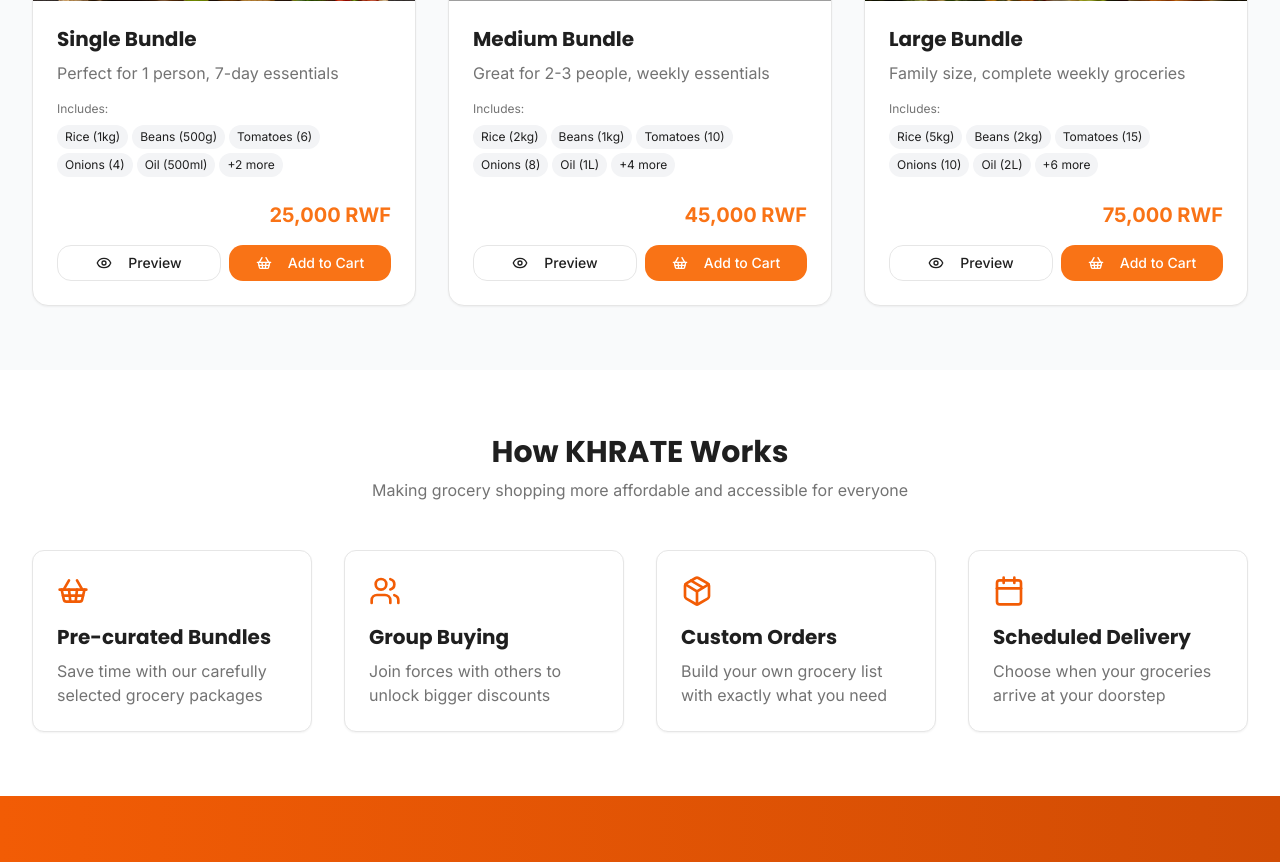
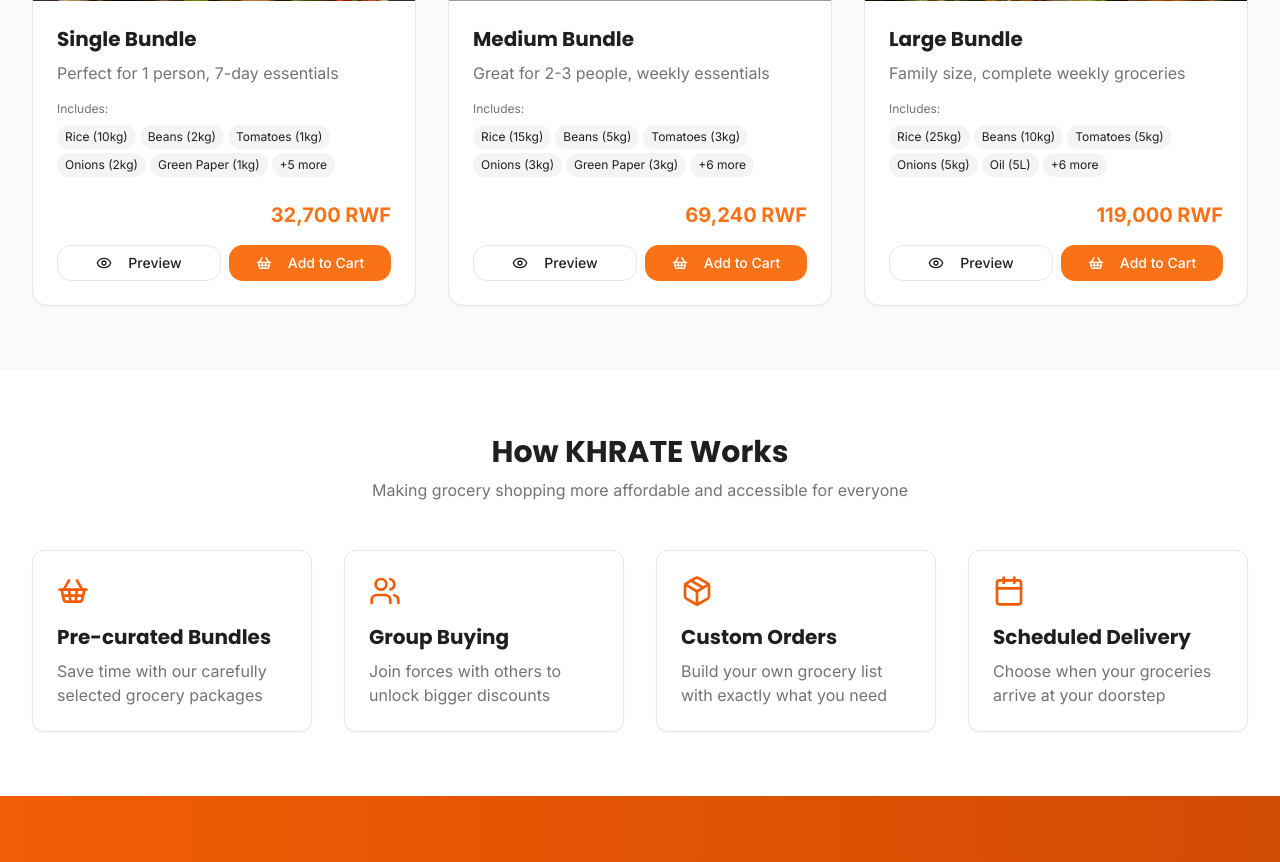
Before and after one commit to ewuket/khrate-app, a React (Vite) app: page / in a window 1280 px wide. Shown: the part 1040-1902 px from the top of the page. Built offline with nearby package versions, Linux system fonts and the light colour scheme; grey boxes are pictures that could not be loaded.

Commit message:
Fix: Update featured bundle prices on home page
The prices of the Single, Medium, and Large bundles were updated in the Bundles tab but not reflected on the home page's featured products section. This commit ensures the featured bundles display the correct, updated prices.

```diff
--- a/src/components/home/FeaturedBundles.tsx
+++ b/src/components/home/FeaturedBundles.tsx
@@ -1,34 +1,33 @@
-
 import { Button } from "@/components/ui/button";
 import BundleCard from "@/components/bundles/BundleCard";
 import { Link } from "react-router-dom";
 import { useCart } from "@/contexts/CartContext";
 
-// Sample data for bundles
+// Sample data for bundles - updated prices to match Bundles page
 const bundles = [
   {
     id: 1,
     name: "Single Bundle",
     description: "Perfect for 1 person, 7-day essentials",
-    price: 25000,
+    price: 32700, // Updated to match Bundles page
     image: "/lovable-uploads/4730e151-0c90-4bde-a3cf-7eb370e2cac1.png", // Keeping existing image
-    items: ["Rice (1kg)", "Beans (500g)", "Tomatoes (6)", "Onions (4)", "Oil (500ml)", "Salt (250g)", "Eggs (12)"]
+    items: ["Rice (10kg)", "Beans (2kg)", "Tomatoes (1kg)", "Onions (2kg)", "Green Paper (1kg)", "peas (1kg)", "Oil (1L)", "Sugar (1kg)", "Salt (100g)", "Eggs (10)"]
   },
   {
     id: 2,
     name: "Medium Bundle",
     description: "Great for 2-3 people, weekly essentials",
-    price: 45000,
+    price: 69240, // Updated to match Bundles page
     image: "/lovable-uploads/6d22b9d7-17a9-457a-947a-9bb8301a4051.png", // Keeping existing image
-    items: ["Rice (2kg)", "Beans (1kg)", "Tomatoes (10)", "Onions (8)", "Oil (1L)", "Salt (500g)", "Eggs (24)", "Bread (2)", "Milk (2L)"]
+    items: ["Rice (15kg)", "Beans (5kg)", "Tomatoes (3kg)", "Onions (3kg)", "Green Paper (3kg)", "Oil (3L)", "Sugar (3kg)", "Salt (150g)", "Eggs (12)", "Slice Bread (1pack)", "Milk (2L)"]
   },
   {
     id: 3,
     name: "Large Bundle",
     description: "Family size, complete weekly groceries",
-    price: 75000,
+    price: 119000, // Updated to match Bundles page
     image: "/lovable-uploads/30fe686e-a6f6-469f-bb69-c889c304c4e7.png", // Keeping original image
-    items: ["Rice (5kg)", "Beans (2kg)", "Tomatoes (15)", "Onions (10)", "Oil (2L)", "Salt (1kg)", "Eggs (30)", "Bread (4)", "Milk (4L)", "Flour (2kg)", "Sugar (2kg)"]
+    items: ["Rice (25kg)", "Beans (10kg)", "Tomatoes (5kg)", "Onions (5kg)", "Oil (5L)", "Salt (250g)", "Eggs (24pieces)", "Slice Bread (3pack)", "Milk (4L)", "Cassava Flour (5kg)", "Sugar (5kg)"]
   }
 ];
 
```
